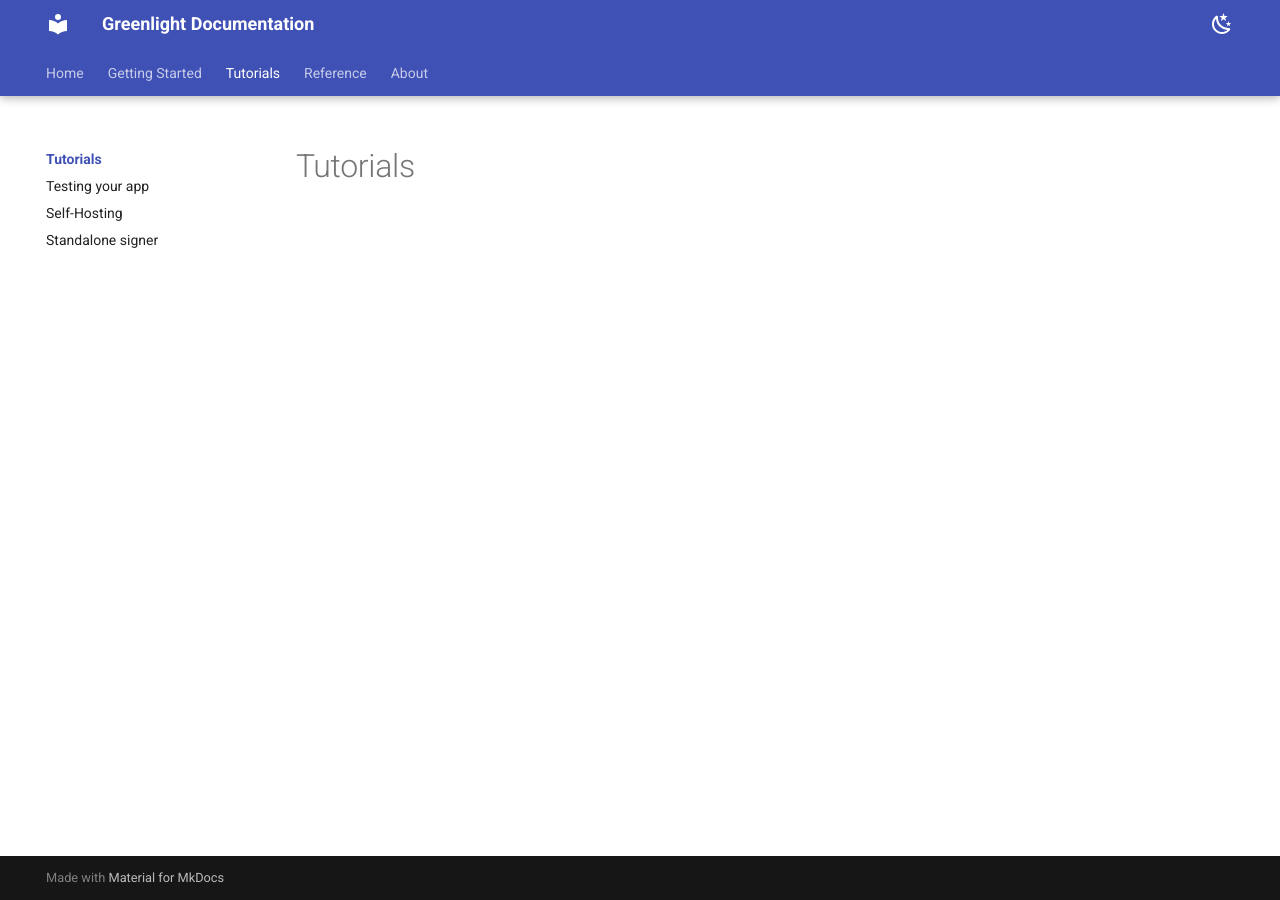
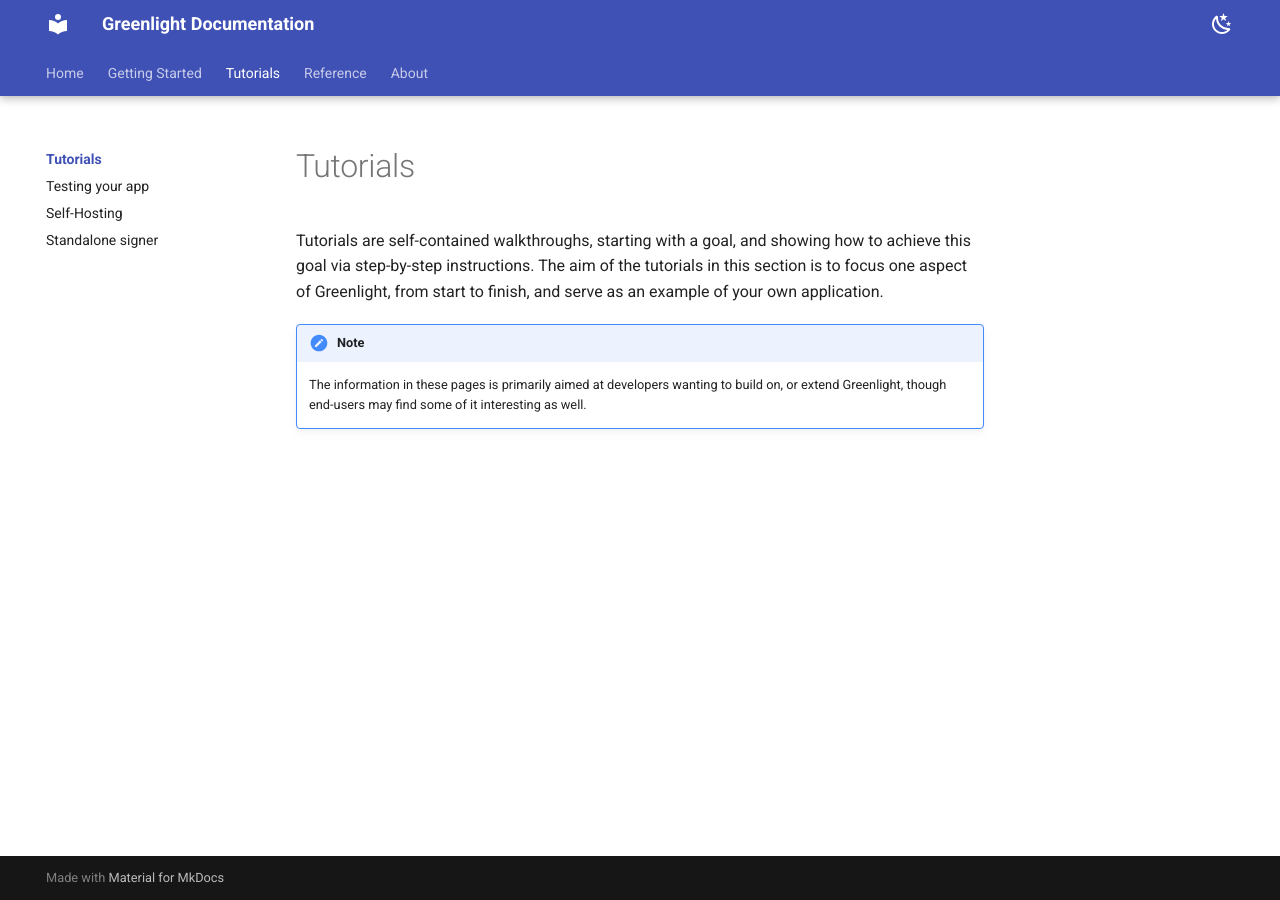
Before and after one commit to Blockstream/greenlight, an MkDocs documentation site: the page built from docs/src/tutorials/index.md, in a window 1280 px wide. Built offline with MkDocs 1.6.1 and Material for MkDocs 9.7.7, drawn with Linux system fonts in a browser that asks for light colours.

Commit message:
docs: Write a short tutorials meta blurb

```diff
--- a/docs/src/tutorials/index.md
+++ b/docs/src/tutorials/index.md
@@ -1 +1,13 @@
 # Tutorials
+
+Tutorials are self-contained walkthroughs, starting with a goal, and
+showing how to achieve this goal via step-by-step instructions. The
+aim of the tutorials in this section is to focus one aspect of
+Greenlight, from start to finish, and serve as an example of your own
+application.
+
+
+!!! note
+	The information in these pages is primarily aimed at developers
+	wanting to build on, or extend Greenlight, though end-users may find
+	some of it interesting as well.
```
